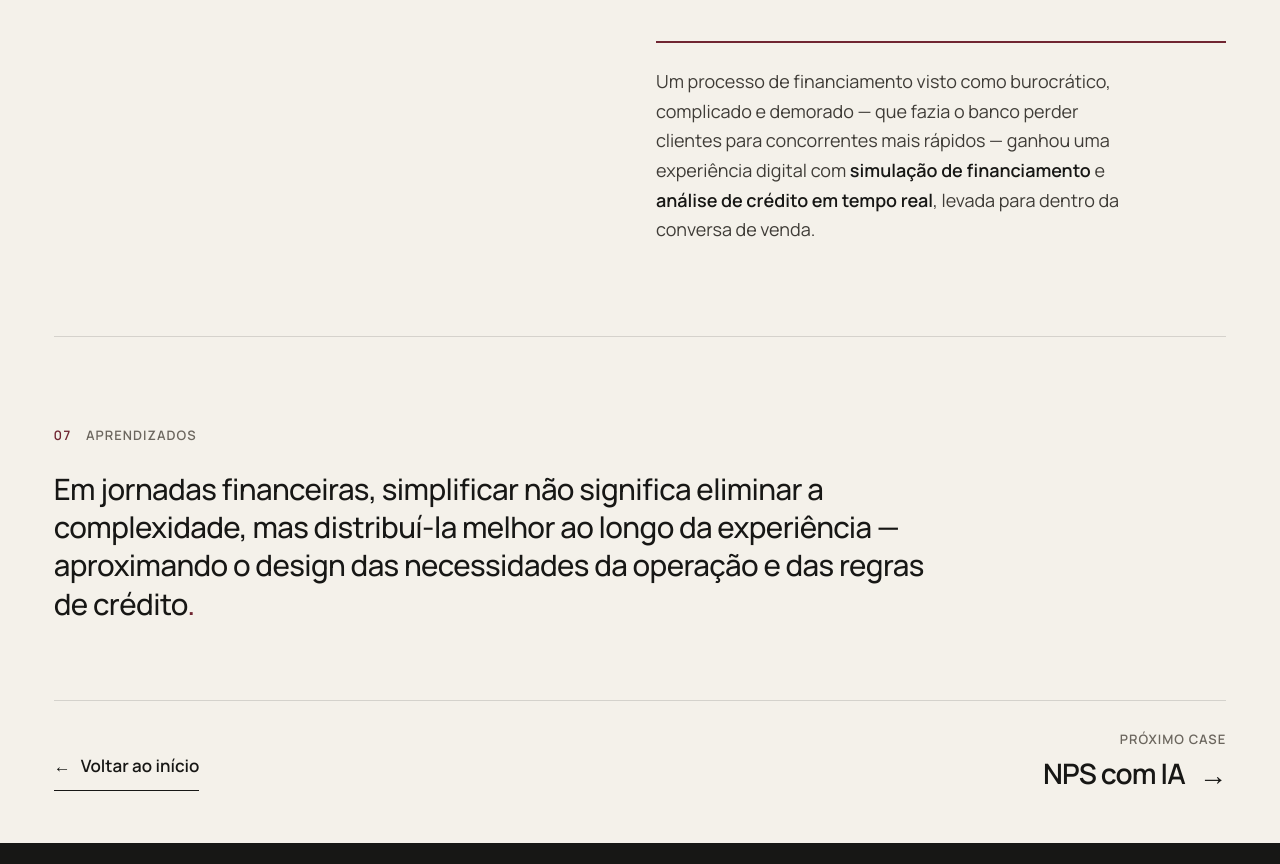
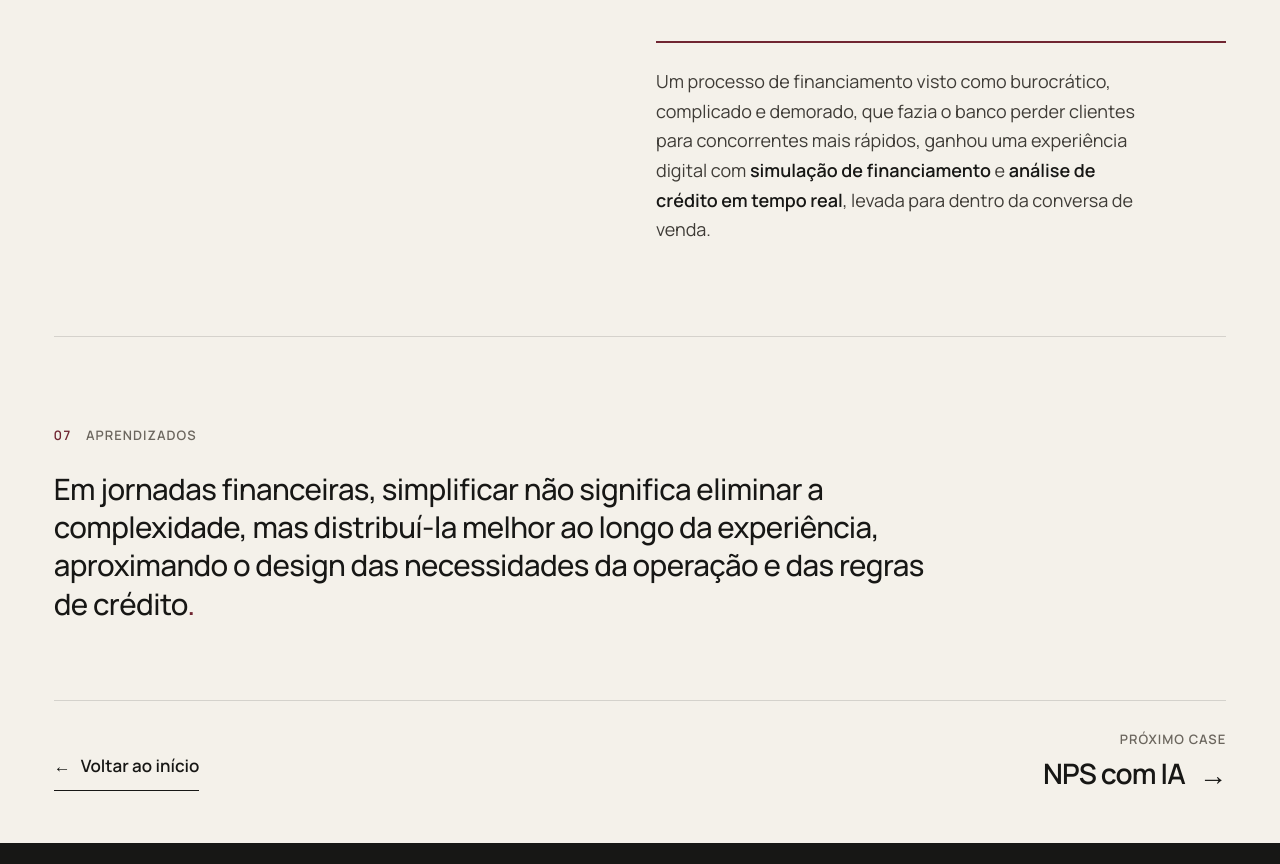
Before and after one commit to evelynsouza/evelynsouza.design, a plain HTML site: page case-mais-capital.html in a window 1280 px wide. Shown: the part 8004-8868 px from the top of the page. Drawn offline with Linux system fonts and the light colour scheme.

Commit message:
Ajustes de títulos e textos

```diff
--- a/case-mais-capital.html
+++ b/case-mais-capital.html
@@ -6,7 +6,7 @@
 <link rel="icon" href="favicon.ico" sizes="32x32">
 <link rel="icon" href="favicon.svg" type="image/svg+xml">
 <link rel="apple-touch-icon" href="apple-touch-icon.png">
-<title>+Capital: financiamento de veículos comerciais — Banco CNH Industrial — Evelyn Souza</title>
+<title>+Capital: Simulação e análise de crédito - Evelyn Souza</title>
 <meta name="description" content="Case Banco CNH Industrial: redesenho da simulação e análise de crédito no app +Capital, ajudando vendedores a simular financiamentos de veículos comerciais e avançar nas negociações.">
 <meta name="author" content="Evelyn Souza">
 <meta name="robots" content="index, follow">
@@ -287,7 +287,7 @@
         </div>
         <p class="res-lead reveal">O aplicativo foi lançado e passou a fazer parte da rotina dos vendedores<span class="accent">.</span></p>
         <div class="res-support reveal">
-          <p>Um processo de financiamento visto como burocrático, complicado e demorado — que fazia o banco perder clientes para concorrentes mais rápidos — ganhou uma experiência digital com <strong>simulação de financiamento</strong> e <strong>análise de crédito em tempo real</strong>, levada para dentro da conversa de venda.</p>
+          <p>Um processo de financiamento visto como burocrático, complicado e demorado, que fazia o banco perder clientes para concorrentes mais rápidos, ganhou uma experiência digital com <strong>simulação de financiamento</strong> e <strong>análise de crédito em tempo real</strong>, levada para dentro da conversa de venda.</p>
         </div>
       </div>
     </section>
@@ -297,7 +297,7 @@
       <hr class="sec-rule">
       <div class="grid">
         <p class="eyebrow reveal" style="grid-column: 1 / -1"><span class="n">07</span><span id="learn-title">Aprendizados</span></p>
-        <p class="learn-text reveal">Em jornadas financeiras, simplificar não significa eliminar a complexidade, mas distribuí-la melhor ao longo da experiência — aproximando o design das necessidades da operação e das regras de crédito<span class="accent">.</span></p>
+        <p class="learn-text reveal">Em jornadas financeiras, simplificar não significa eliminar a complexidade, mas distribuí-la melhor ao longo da experiência, aproximando o design das necessidades da operação e das regras de crédito<span class="accent">.</span></p>
       </div>
       <nav class="close-nav reveal" aria-label="Navegação entre cases">
         <a class="home-link" href="/"><span class="arr" aria-hidden="true">←</span> Voltar ao início</a>
```
Also changed, not shown: case-bolsa.html (+1 -1 lines), case-brflog.html (+1 -1 lines), case-nps-com-ia.html (+1 -1 lines), index.html (+1 -1 lines).
